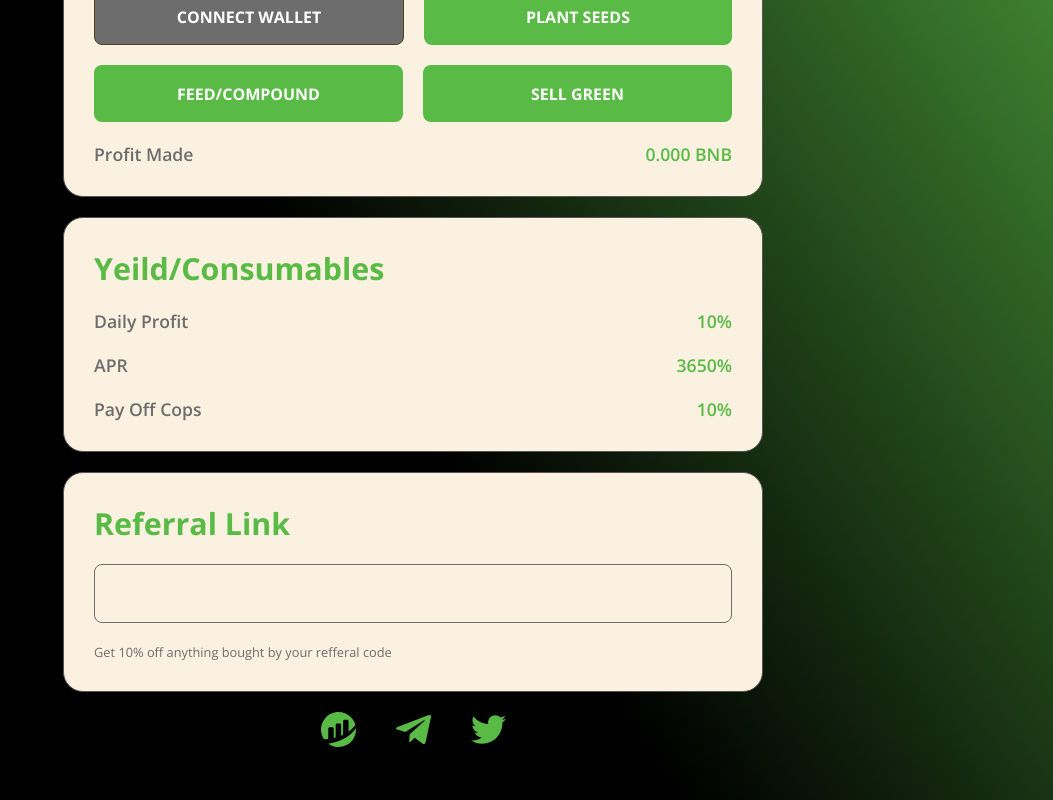
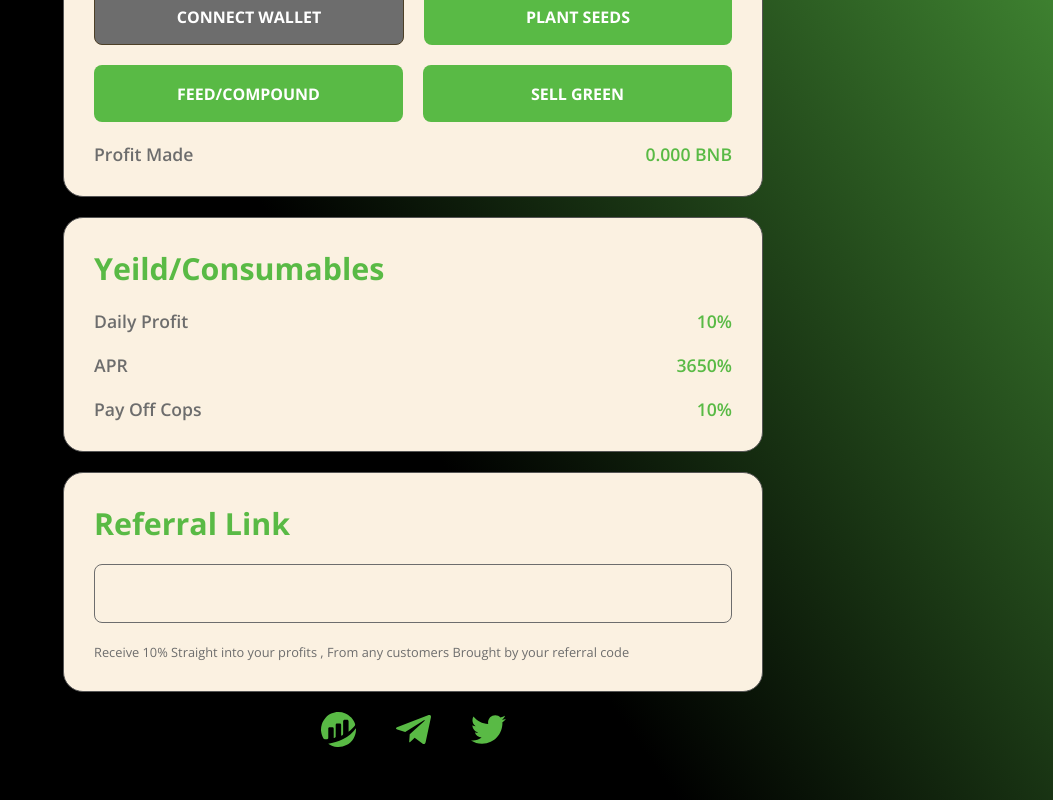
Before and after one commit to sikander-afzaal/nut-form, a React (Create React App) app: page / in a window 1280 px wide. Shown: the part 603-1403 px from the top of the page, without its empty margins (227-1280 px from the left). Built offline with nearby package versions, Linux system fonts and the light colour scheme.

Commit message:
first commit

```diff
--- a/src/App.js
+++ b/src/App.js
@@ -85,7 +85,8 @@ function App() {
           <h2>Referral Link</h2>
           <input type="text" className="input" />
           <p className="note">
-            Get 10% off anything bought by your refferal code
+            Receive 10% Straight into your profits , From any customers Brought
+            by your referral code
           </p>
         </div>
         <div className="social-div">
```
